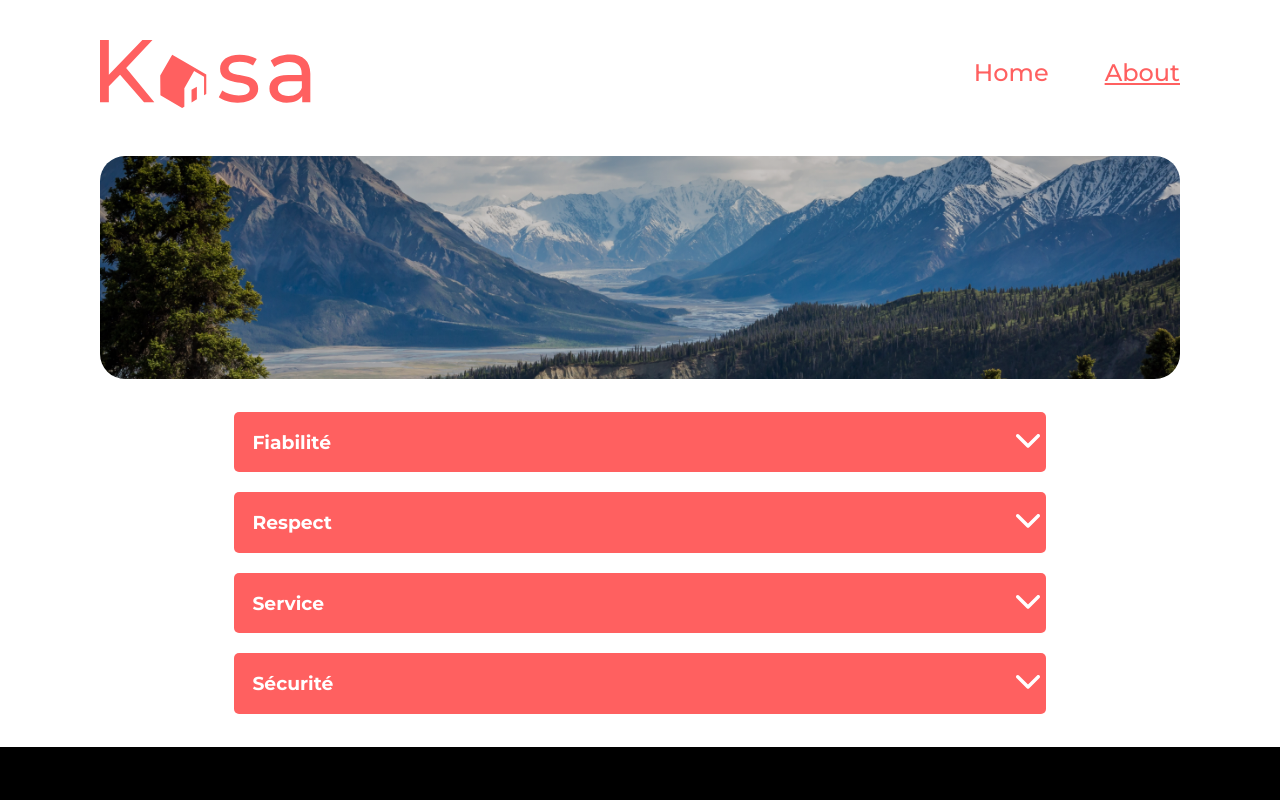
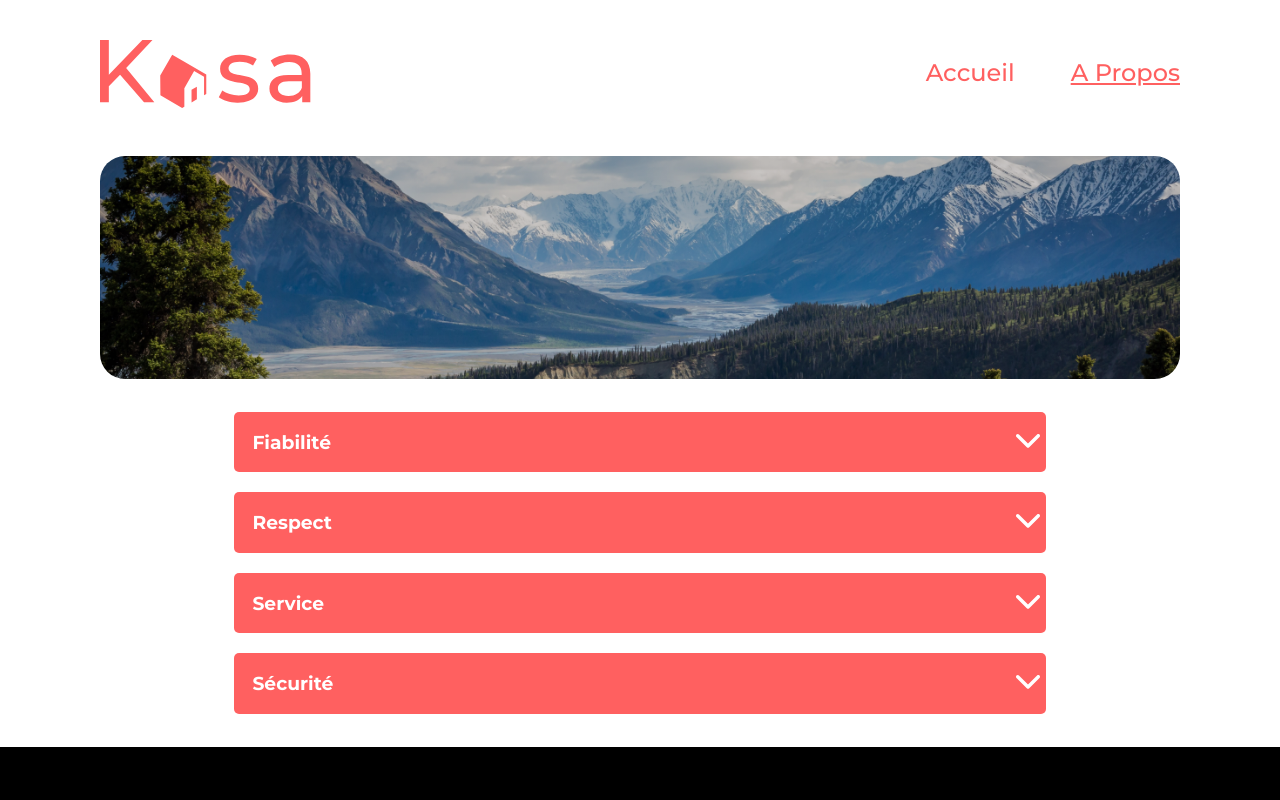
Before and after one commit to Lynerah/OC-18.01.23-Kasa, a React (Create React App) app in the folder kasa/: page /about in a window 1280 px wide. Shown: the top 800 px of the page. Built offline with nearby package versions, Linux system fonts and the light colour scheme.

Commit message:
correction

```diff
--- a/kasa/src/components/Header/index.jsx
+++ b/kasa/src/components/Header/index.jsx
@@ -12,10 +12,10 @@ function Header() {
       </Link>
       <ul className="navbar-nav_list">
         <li className="nav-item">
-          <NavLink to="/" exact="true" className="nav_item_link" activeclassname="active_nav_link">Home</NavLink>
+          <NavLink to="/" exact="true" className="nav_item_link" activeclassname="active_nav_link">Accueil</NavLink>
         </li>
         <li className="nav-item">
-          <NavLink to="/about" exact="true" className="nav_item_link" activeclassname="active_nav_link">About</NavLink>
+          <NavLink to="/about" exact="true" className="nav_item_link" activeclassname="active_nav_link">A Propos</NavLink>
         </li>
       </ul>
     </nav>
--- a/kasa/src/index.jsx
+++ b/kasa/src/index.jsx
@@ -5,13 +5,12 @@ import App from './pages/Home/index';
 import About from './pages/About/about';
 import Header from './components/Header';
 import Error from './components/Error';
-import reportWebVitals from './reportWebVitals';
 import { BrowserRouter as Router, Routes, Route } from 'react-router-dom'
 import Footer from './components/Footer';
 import ProductDetail from './pages/Details/details-advertisement';
 
 const container = document.getElementById('root');
-const root = createRoot(container); // createRoot(container!) if you use TypeScript
+const root = createRoot(container);
 root.render(
 <Router>
 	<div className='body_container'>
@@ -27,9 +26,3 @@ root.render(
 	<Footer></Footer>
 </Router>
 );
-
-
-// If you want to start measuring performance in your app, pass a function
-// to log results (for example: reportWebVitals(console.log))
-// or send to an analytics endpoint. Learn more: https://bit.ly/CRA-vitals
-reportWebVitals();
--- a/kasa/src/reportWebVitals.js
+++ /dev/null
@@ -1,13 +0,0 @@
-const reportWebVitals = onPerfEntry => {
-  if (onPerfEntry && onPerfEntry instanceof Function) {
-    import('web-vitals').then(({ getCLS, getFID, getFCP, getLCP, getTTFB }) => {
-      getCLS(onPerfEntry);
-      getFID(onPerfEntry);
-      getFCP(onPerfEntry);
-      getLCP(onPerfEntry);
-      getTTFB(onPerfEntry);
-    });
-  }
-};
-
-export default reportWebVitals;
--- a/kasa/src/style/card.css
+++ b/kasa/src/style/card.css
@@ -4,6 +4,10 @@
     width: 340px;
     height: 340px;
 
+}
+
+.card-container a{
+    text-decoration: none;
 }
 
 .card-list-box{
@@ -35,15 +39,6 @@
     color: #fff;
 
 }
-/*TODO: fix overlay*/
-/* .card-overlay{
-    background: linear-gradient(180deg, rgba(255, 255, 255, 0) 0%, rgba(0, 0, 0, 0.5) 100%);
-    position: absolute;
-  top: 0;
-  left: 0;
-  width: 100%;
-  height: 100%;
-} */
 
 .overlay_container{
     display: flex;
```
Also changed, not shown: kasa/src/components/Accordion/index.jsx (+0 -31 lines).
